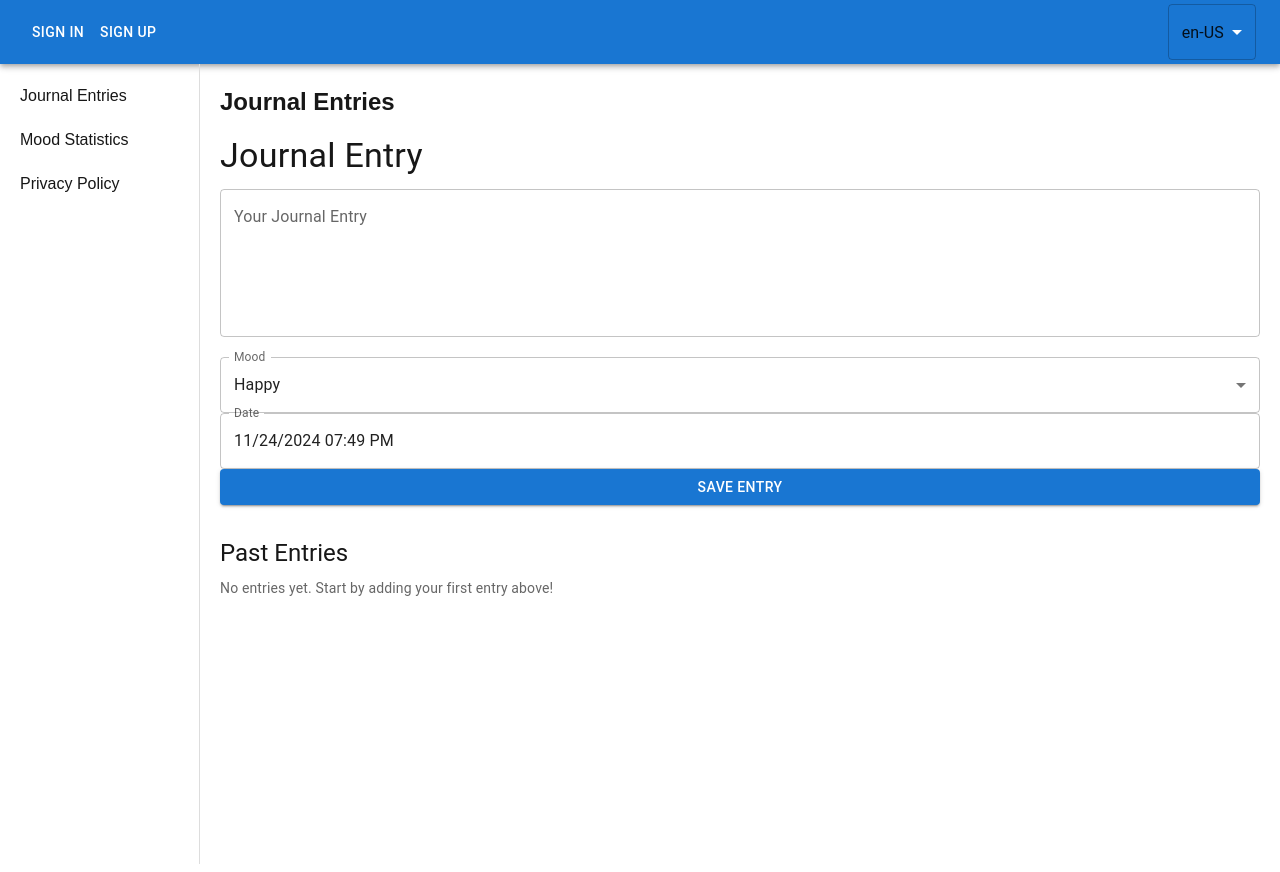
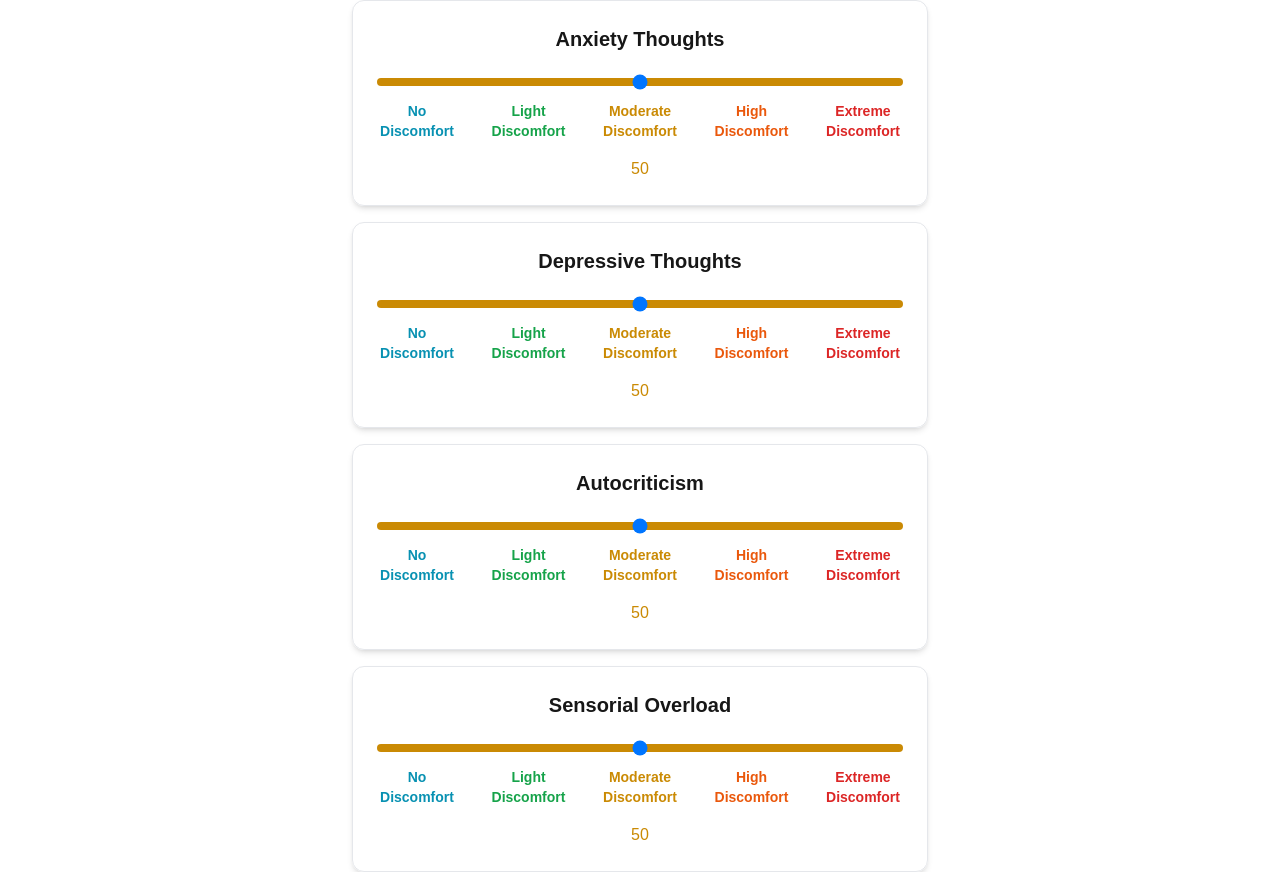
Before and after one commit to brunoeiterer/lifejournaler, a Next.js app in the folder frontend/: page / in a window 1280 px wide. Built offline with nearby package versions, Linux system fonts and the light colour scheme.

Commit message:
Add all SUDS to page

```diff
--- a/frontend/messages/en-US.json
+++ b/frontend/messages/en-US.json
@@ -1,12 +1,14 @@
 {
     "Angry": "Angry",
     "AnxietyThoughts": "Anxiety Thoughts",
+    "Autocriticism": "Autocriticism",
     "Calm": "Calm",
     "ConfirmNewPassword": "Confirm New Password",
     "Date": "Date",
     "DeleteAccount": "Delete Account",
     "DeleteAccountConfirmation": "Are you sure you want to delete your account? All your entries will be deleted. This action can't be undone.",
     "DeleteEntryConfirmation": "Delete entry? This action can't be undone.",
+    "DepressiveThoughts": "Depressive Thoughts",
     "EnterYourEmail": "Enter your email",
     "EnterResetCode": "Enter verification code",
     "EntryDeletedSuccessfully": "The entry was deleted.",
@@ -43,6 +45,7 @@
     "ResetPassword": "Reset Password",
     "Sad": "Sad",
     "SaveEntry": "Save Entry",
+    "SensorialOverload": "Sensorial Overload",
     "SignIn": "Sign In",
     "SignInWelcome": "Welcome, please sign in to continue",
     "SignOut": "Sign Out",
--- a/frontend/messages/pt-BR.json
+++ b/frontend/messages/pt-BR.json
@@ -1,12 +1,14 @@
 {
     "Angry": "Irritado",
     "AnxietyThoughts": "Pensamentos Ansiosos",
+    "Autocriticism": "Autocrítica",
     "Calm": "Calmo",
     "ConfirmNewPassword": "Confirme a nova senha",
     "Date": "Data",
     "DeleteAccount": "Remover Conta",
     "DeleteAccountConfirmation": "Você realmente deseja remover sua conta? Todas as suas entradas serão removidas. Esta ação não pode ser desfeita.",
     "DeleteEntryConfirmation": "Deletar registro? Esta ação não pode ser desfeita.",
+    "DepressiveThoughts": "Pensamentos Depressivos",
     "EnterYourEmail": "Digite seu email",
     "EnterResetCode": "Digite o código de recuperação",
     "EntryDeletedSuccessfully": "Registro deletado",
@@ -41,6 +43,7 @@
     "PrivacyPolicyTitle": "Política de Privacidade",
     "RequestResetCode": "Requisitar código de recuperação",
     "ResetPassword": "Recuperar Senha",
+    "SensorialOverload": "Sobrecarga Sensorial",
     "Sad": "Triste",
     "SaveEntry": "Salvar Registro",
     "SignIn": "Entrar",
--- a/frontend/src/app/page.tsx
+++ b/frontend/src/app/page.tsx
@@ -1,213 +1,18 @@
 'use client';
 
-import { useState } from 'react';
-import Drawer from '../components/Drawer';
-import MoodStatistics, { moods } from '../components/MoodStatistics';
-import JournalEntries, { JournalEntry } from '../components/JournalEntries';
-import { AppBar, Box, Button, Dialog, Modal, Toolbar, Typography } from '@mui/material';
-import SignIn from '@/components/SignIn';
-import SignUp from '@/components/SignUp';
-import { deleteAccount, getEntries } from '@/services/BackendApiService';
-import ResetPassword from '@/components/ResetPassword';
-import { css } from '@emotion/css';
-import LanguageSwitcher from '@/components/LanguageSwitcher';
+import ScaleSection from '@/components/SUDSScale';
 import { useLanguage } from './contexts/LanguageContext';
-import PrivacyPolicy from '@/components/PrivacyPolicy';
 
 const Dashboard: React.FC = () => {
-    const [view, setView] = useState('journal');
-
-    const [moodsMap] = useState<Map<string, number>>(new Map(moods.map((m, i) => [m, i])));
-    const [moodsArray, setMoodsArray] = useState<number[]>(new Array<number>(moods.length).fill(0));
-
-    const [showSignInButton, setShowSignInButton] = useState(true);
-    const [showDeleteAccountButton, setShowDeleteAccountButton] = useState(false);
-
-    const [showDeleteAccountDialog, setShowDeleteAccountDialog] = useState(false);
-    const handleOpenDeleteAccountDialog = () => setShowDeleteAccountDialog(true);
-
-    const [showSignInModal, setShowSignInModal] = useState(false);
-    const handleOpenSignInModal = () => setShowSignInModal(true);
-    const handleCloseSignInModal = () => setShowSignInModal(false);
-
-    const [showSignUpModal, setShowSignUpModal] = useState(false);
-    const handleOpenSignUpModal = () => setShowSignUpModal(true);
-    const handleCloseSignUpModal = () => setShowSignUpModal(false);
-
-    const [showResetPasswordModal, setShowResetPasswordModal] = useState(false);
-    const handleOpenResetPasswordModal = () => setShowResetPasswordModal(true);
-    const handleCloseResetPasswordModal = () => setShowResetPasswordModal(false);
-
-    const [username, setUserName] = useState('');
-
-    const [entries, setEntries] = useState<JournalEntry[]>([]);
-
-    const addEntry = (newEntry: JournalEntry) => {
-        setEntries(entries => [newEntry, ...entries]);
-        moodsArray[(moodsMap.get(newEntry.mood) as number)] += 1
-    }
-
-    const removeEntry = (id: number) => {
-        setEntries(entries.filter(e => e.id !== id));
-    }
-
-    const editEntry = (editedEntry: JournalEntry) => {
-        const entriesCopy = [...entries];
-        const entryIndex = entries.findIndex(e => e.id == editedEntry.id);
-        entriesCopy[entryIndex] = editedEntry;
-        setEntries(entriesCopy);
-    }
-
-    const onSignedIn = async (username: string) => {
-        handleCloseSignInModal();
-        setShowSignInButton(false);
-        setShowDeleteAccountButton(true);
-        setUserName(username);
-        const userEntries = await getEntries(sessionStorage.getItem('loginToken') ?? '');
-        for (const entry of userEntries) {
-            addEntry(entry);
-        }
-    }
-
-    const onSignedUp = () => {
-        handleCloseSignUpModal();
-        handleOpenSignInModal();
-    }
-
-    const handleSignOut = () => {
-        setShowSignInButton(true);
-        setShowDeleteAccountButton(false);
-        sessionStorage.clear();
-        setEntries([]);
-        setMoodsArray(new Array<number>(moods.length).fill(0));
-    }
-
-    const onForgotPassword = () => {
-        handleCloseSignInModal();
-        handleOpenResetPasswordModal();
-    }
-
-    const handleDeleteAccountConfirmation = async (confirm: boolean) => {
-        if(confirm) {
-            const success = await deleteAccount(sessionStorage.getItem('loginToken') ?? '');
-            if(success) {
-                handleSignOut();
-            }
-        }
-
-        setShowDeleteAccountDialog(false);
-    }
-
     const { translations } = useLanguage();
 
     return (
-            <div>
-                <AppBar position="static">
-                    <Toolbar className={css({display: 'flex', justifyContent: 'space-between'})}>
-                        <div>
-                            <div className={showSignInButton ? 'hidden' : undefined}>
-                                <Typography variant="h6" component="div" sx={{ flexGrow: 1 }}>
-                                    {username}
-                                </Typography>
-                                <Button color='inherit'
-                                    onClick={handleSignOut}>
-                                    {translations['SignOut']}
-                                </Button>
-                            </div>
-                            <div className={showSignInButton ? undefined : 'hidden'}>
-                                <Button color="inherit"
-                                    onClick={handleOpenSignInModal}
-                                >{translations['SignIn']}</Button>
-                                <Button color="inherit"
-                                    onClick={handleOpenSignUpModal}
-                                >{translations['SignUp']}</Button>
-                            </div>
-                            <div className={showDeleteAccountButton ? undefined : 'hidden'}>
-                                <Button color="inherit"
-                                    onClick={handleOpenDeleteAccountDialog}
-                                >{translations['DeleteAccount']}</Button>
-                            </div>
-                        </div>
-
-                        <div>
-                            <LanguageSwitcher />
-                        </div>
-                    </Toolbar>
-                </AppBar>
-
-                <Modal open={showSignInModal} onClose={handleCloseSignInModal}>
-                    <Box>
-                        <SignIn onSignedIn={onSignedIn} onForgotPassword={onForgotPassword} />
-                    </Box>
-                </Modal>
-
-                <Modal open={showSignUpModal} onClose={handleCloseSignUpModal}>
-                    <Box
-                        sx={{
-                            position: 'absolute',
-                            top: '50%',
-                            left: '50%',
-                            transform: 'translate(-50%, -50%)',
-                            width: 400,
-                            bgcolor: 'background.paper',
-                            borderRadius: '8px',
-                            boxShadow: 24,
-                            p: 4,
-                        }}
-                    >
-                        <SignUp onSignedUp={onSignedUp} />
-                    </Box>
-                </Modal>
-
-                <Modal open={showResetPasswordModal} onClose={handleCloseResetPasswordModal}>
-                    <Box
-                            sx={{
-                                position: 'absolute',
-                                top: '50%',
-                                left: '50%',
-                                transform: 'translate(-50%, -50%)',
-                                width: 400,
-                                bgcolor: 'background.paper',
-                                borderRadius: '8px',
-                                boxShadow: 24,
-                                p: 4,
-                            }}
-                        >
-                            <ResetPassword />
-                        </Box>
-                </Modal>
-
-                <Dialog open={showDeleteAccountDialog}>
-                    {translations['DeleteAccountConfirmation']}
-                    <Button onClick={() => handleDeleteAccountConfirmation(true)}>
-                        {translations['Yes']}
-                    </Button>
-                    <Button onClick={() => handleDeleteAccountConfirmation(false)}>
-                        {translations['No']}
-                    </Button>
-                </Dialog>
-
-                <div style={{ display: 'flex'}}>
-                    <Drawer onSelect={setView} />
-                    <div style={{ padding: '20px', flex: 1, overflowY: 'auto' }}>
-                        {view === 'journal' ? (
-                            <>
-                                <h2>{translations['JournalEntries']}</h2>
-                                <JournalEntries entries={entries} addEntry={addEntry} removeEntry={removeEntry} editEntry={editEntry} />
-                            </>
-                        ) : view === 'statistics' ? (
-                            <>
-                                <h2>{translations['MoodStatistics']}</h2>
-                                <MoodStatistics moods={moodsArray} />
-                            </>
-                        ) : (
-                            <>
-                                <PrivacyPolicy />
-                            </>
-                        )}
-                    </div>
-                </div>
-            </div>
+        <div className="flex flex-col items-center justify-center gap-4">
+            <ScaleSection title={translations['AnxietyThoughts']} />
+            <ScaleSection title={translations['DepressiveThoughts']} />
+            <ScaleSection title={translations['Autocriticism']} />
+            <ScaleSection title={translations['SensorialOverload']} />
+        </div>
     );
 };
 
```
